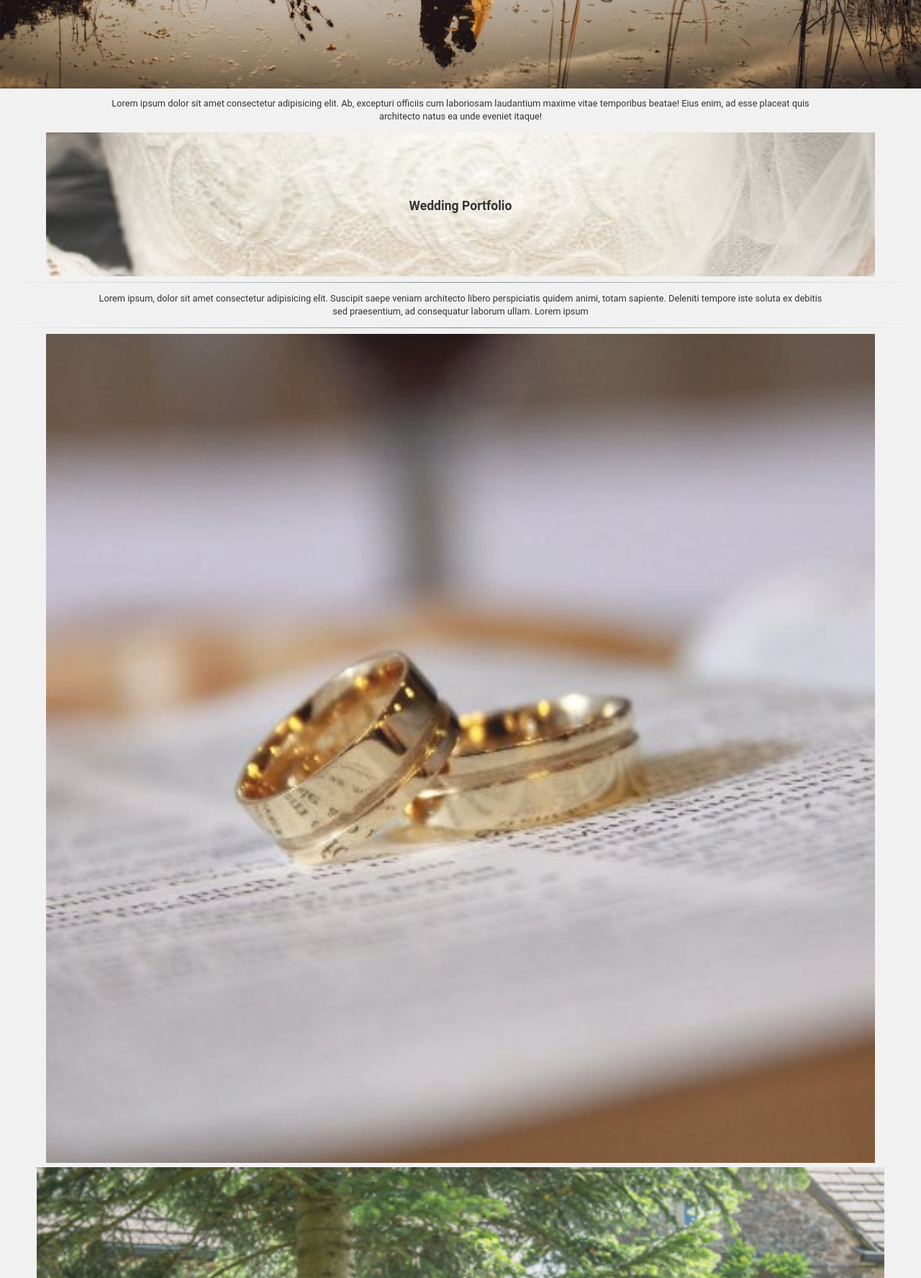
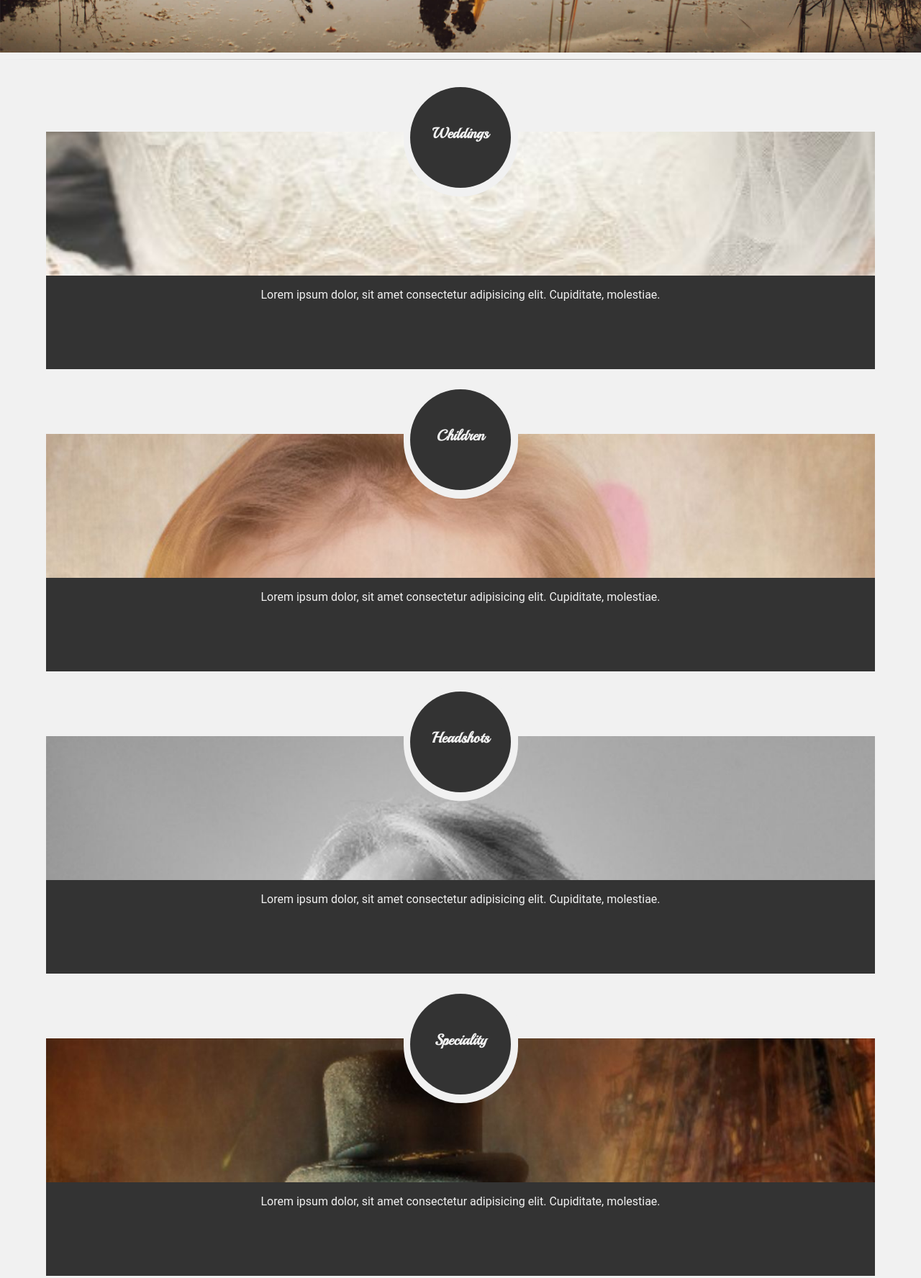
Before and after one commit to Quibbly/Oakfield-Main, a plain HTML site: page index.html in a window 1280 px wide. Shown: the part 707-2483 px from the top of the page at 72% size. Drawn offline with nearby package versions, Linux system fonts and the light colour scheme; a web font is replaced by a local one.

Commit message:
New portfolio link cards

```diff
--- a/CSS/style.css
+++ b/CSS/style.css
@@ -9,12 +9,14 @@ html {
    color: var(--dark);
    font-family: 'Roboto', sans-serif;
    scroll-behavior: smooth;
+   height:100%;
 }
 body {
    background:white;
    font-family: 'Roboto', sans-serif;
    line-height: 1.4;
    margin:0;
+   width:100%;
 }
 img {
    max-width: 100%;
@@ -24,6 +26,7 @@ img {
    grid-gap:20px;
    margin: 0 auto;
    max-width: 100%;
+   margin-top:-37px;
    background:var(--primary);
 }
 hr {
@@ -45,7 +48,7 @@ header {
 }
 .glide .glide__track .glide__slides li:first-child{
    width:100%;
-   height:850px;
+   height:800px;
    background:url(../img/background.jpg);
    background-attachment: fixed;
    background-position: center;
@@ -54,15 +57,25 @@ header {
 }
 .glide .glide__track .glide__slides li:nth-child(2){
    width:100%;
-   height:850px;
+   height:800px;
    background:url(../img/headerTwo.jpg);
    background-position: center;
    background-repeat: no-repeat;
    background-size: cover;
    background-position-y: 30px;
 }
+.glide .glide__track .glide__slides li:nth-child(3){
+   width:100%;
+   height:800px;
+   background:url(../img/headerThree.jpg);
+   background-position: center;
+   background-repeat: no-repeat;
+   background-size: cover;
+}
+
 .glide .glide__bullets {
-   margin-bottom:60%;
+   position: relative;
+   top:-350px;
 }
 
 
@@ -74,21 +87,21 @@ header {
 }
 .top-container h1{
    position: relative;
-   top:-900px;
+   top:-840px;
    font-size: 2.9rem;
    margin:0 auto;
    max-width: 70%;
    font-family: 'Playball', cursive;
    margin-top:50px;
+   color: var(--dark);
 }
 .top-container img {
    cursor: pointer;
    max-width: 80px;
    position: relative;
-   top:-440px;
+   top:-500px;
    transition: all .2s ease-in-out;
    opacity:0.8;
-
 }
 .top-container img:hover {
    transition: all .2s ease-in-out;
@@ -102,10 +115,7 @@ header {
 .info-container {
    text-align: center;
 }
-#info-h2-top-hr{
-   margin-top:-290px;
-   max-width: 100%;
-}
+
 .info-container h2{
    font-size: 1.1rem;
    max-width:100%;
@@ -113,40 +123,115 @@ header {
    margin:0 auto;
    padding-top:15px;
    padding-bottom:10px;
+   margin-top:-270px;
 }
 #info-h2-bottom-hr{
    margin-bottom:13px;
    max-width: 100%;
 }
-.info-container img {
-   width:90%;
-   opacity: 0.9;
+
+#info-h2-bottom-hr-b{
+   margin-bottom:70px;
+   max-width: 100%;
 }
-.info-container #info-text{
-   width:80%;
-   margin:0 auto;
-   font-size: 0.8rem;
-   display: block;
-}
-
-.info-container .port-link {
-
-   background: url('../img/small-port/1.jpeg');
-   background-repeat: no-repeat;
-   background-size: cover;
-   height:200px;
-   width:90%;
 
 
 
 
+
+
+
+.mobile-links-container {
+   position: relative;
+   top:-150px;
+   display:flex;
+   flex-wrap: wrap;
+}
+.mobile-link {
+   width:100%;
+   margin-bottom:40px;
+
+}
+
+#mobile-link-img {
+   border-radius:200px;
+   width:159px;
+   margin:0 auto;
+   height:180px;
+   background-color:var(--primary);
+   position: relative;
+   top:90px;
+   display: flex;
+}
+#border-test-int {
+   background-color: var(--dark);
+   width:140px;
+   height:140px;
+   border-radius: 300px;
+   margin:0 auto;
+   position: relative;
+   top:28px;
+   text-align: center;
+
+}
+
+.port-link {
+   height:200px;
+   width:90%;
    display: flex;
    margin:0 auto;
 }
-.info-container .port-link h2{
-   margin: auto; /* Important */
-   text-align: center;
+.port-link1 {
+   background: url('../img/small-port/1.jpeg');
+   background-repeat: no-repeat;
+   background-size: cover;
 }
+.port-link2 {
+   background: url('../img/child.jpg');
+   background-repeat: no-repeat;
+   background-size: cover;
+}
+.port-link3 {
+   background: url('../img/headshot.jpg');
+   background-repeat: no-repeat;
+   background-size: cover;
+}
+.port-link4 {
+   background: url('../img/special.jpg');
+   background-repeat: no-repeat;
+   background-size: cover;
+}
+
+#port-link-info{
+   background-color: var(--dark);
+   height:130px;
+   width:100%;
+   position: relative;
+   top:200px;
+}
+#port-link-info p{
+   color: var(--primary);
+}
+
+.mobile-link h4 {
+   overflow: hidden;
+   margin:0 auto;
+   padding-top:50px;
+   height:100px;
+   width:100px;
+   color: var(--primary);
+   font-family: 'Playball', cursive;
+   font-size: 1.3rem;
+}
+
+
+
+
+
+
+
+
+
 
 
 
--- a/index.html
+++ b/index.html
@@ -19,15 +19,12 @@
             <div class="glide__track" data-glide-el="track">
                <ul class="glide__slides">
                   <li class="glide__slide"></li>
-                  <li class="glide__slide">1</li>
-                  <li class="glide__slide">2</li>
+                  <li class="glide__slide"></li>
+                  <li class="glide__slide"></li>
                </ul>
             </div>
 
-            <div class="glide__arrows" data-glide-el="controls">
-               <button class="glide__arrow glide__arrow--left" data-glide-dir="<">prev</button>
-               <button class="glide__arrow glide__arrow--right" data-glide-dir=">">next</button>
-            </div>
+
             <div class="glide__bullets" data-glide-el="controls[nav]">
                <button class="glide__bullet" data-glide-dir="=0"></button>
                <button class="glide__bullet" data-glide-dir="=1"></button>
@@ -80,20 +77,65 @@
 
          <!-- INFO CONTAINER  -->
          <section class="info-container">
-            <hr id="info-h2-top-hr">
             <h2>
                SOUTH WALES FAMILY PHOTOGRAPHER
             </h2>
             <hr id="info-h2-bottom-hr">
+            <hr id="info-h2-bottom-hr-b">
 
-            <div id="info-text">
-               <p>Lorem ipsum dolor sit amet consectetur adipisicing elit. Ab, excepturi officiis cum laboriosam laudantium maxime vitae temporibus beatae! Eius enim, ad esse placeat quis architecto natus ea unde eveniet itaque!</p>
+            <div class="mobile-links-container">
+               <div class="mobile-link">
+                  <div id="mobile-link-img">
+                     <div id="border-test-int"><h4>Weddings</h4></div>
+                  </div>
+                  <div class="port-link port-link1">
+                     <div id="port-link-info">
+                        <p>
+                           Lorem ipsum dolor, sit amet consectetur adipisicing elit. Cupiditate, molestiae.
+                        </p>
+                     </div>
+                  </div>
+               </div>
+
+               <div class="mobile-link">
+                  <div id="mobile-link-img">
+                     <div id="border-test-int"><h4>Children</h4></div>
+                  </div>
+                  <div class="port-link port-link2">
+                     <div id="port-link-info">
+                        <p>
+                           Lorem ipsum dolor, sit amet consectetur adipisicing elit. Cupiditate, molestiae.
+                        </p>
+                     </div>
+                  </div>
+               </div>
+
+               <div class="mobile-link">
+                  <div id="mobile-link-img">
+                     <div id="border-test-int"><h4>Headshots</h4></div>
+                  </div>
+                  <div class="port-link port-link3">
+                     <div id="port-link-info">
+                        <p>
+                           Lorem ipsum dolor, sit amet consectetur adipisicing elit. Cupiditate, molestiae.
+                        </p>
+                     </div>
+                  </div>
+               </div>
+
+               <div class="mobile-link">
+                  <div id="mobile-link-img">
+                     <div id="border-test-int"><h4>Speciality</h4></div>
+                  </div>
+                  <div class="port-link port-link4">
+                     <div id="port-link-info">
+                        <p>
+                           Lorem ipsum dolor, sit amet consectetur adipisicing elit. Cupiditate, molestiae.
+                        </p>
+                     </div>
+                  </div>
+               </div>
             </div>
-
-            <div class="port-link">
-               <h2 id="wedd-port-link">Wedding Portfolio</h2>
-            </div>
-
 
 
             <hr>
@@ -102,18 +144,9 @@
                   Lorem ipsum, dolor sit amet consectetur adipisicing elit. Suscipit saepe veniam architecto libero perspiciatis quidem animi, totam sapiente. Deleniti tempore iste soluta ex debitis sed praesentium, ad consequatur laborum ullam. Lorem ipsum
                </p>
             </div>
-
             <hr>
 
-            <img id="im-b" src="../img/small-port/2.jpeg" alt=""/>
 
-
-            <div class="portfolios">
-               <div><p>Wedding Photography</p></div>
-               <div><p>Child & Baby shoots</p></div>
-               <div><p>Speciality Work</p></div>
-               <div><p>Professional Headshots</p></div>
-            </div>
          </section>
          <!-- INFO CONTAINER  -->
 
```
Also changed, not shown: img/circle.png (added), img/headerThree.jpg (added).
